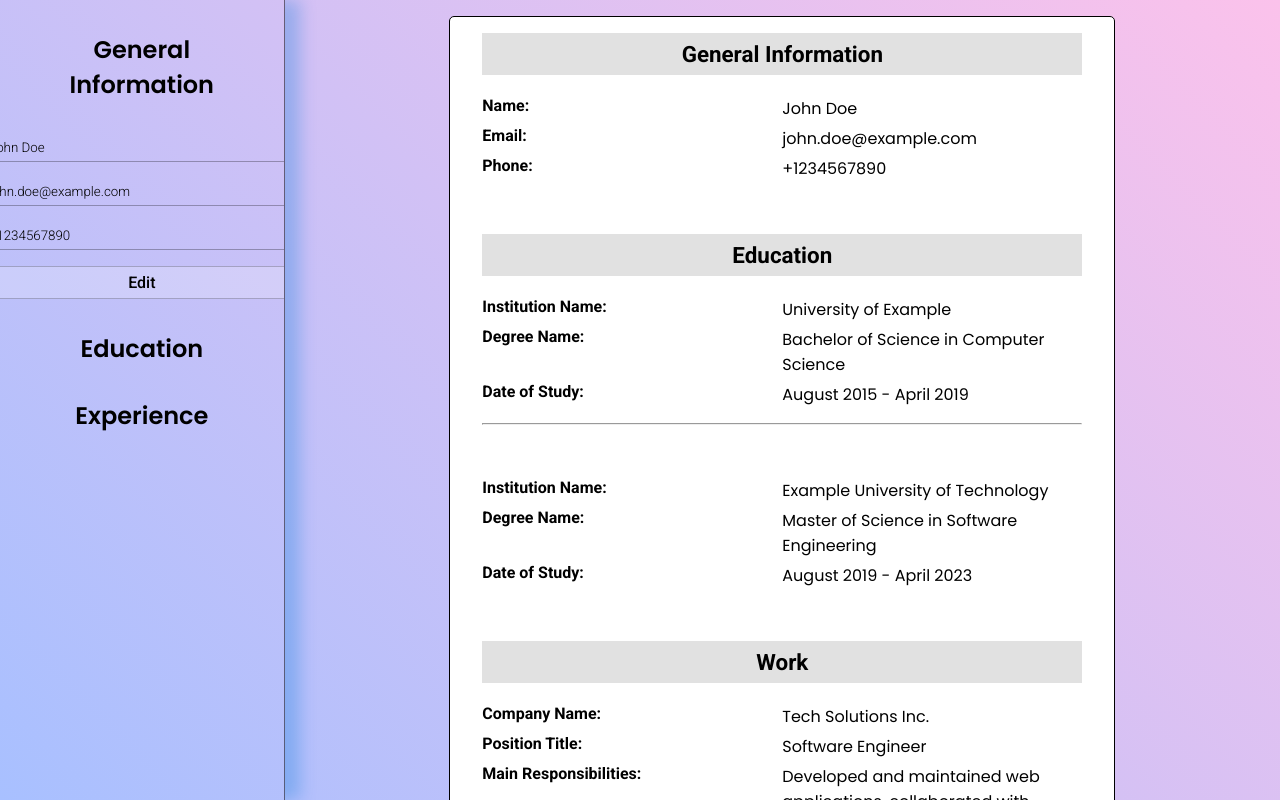
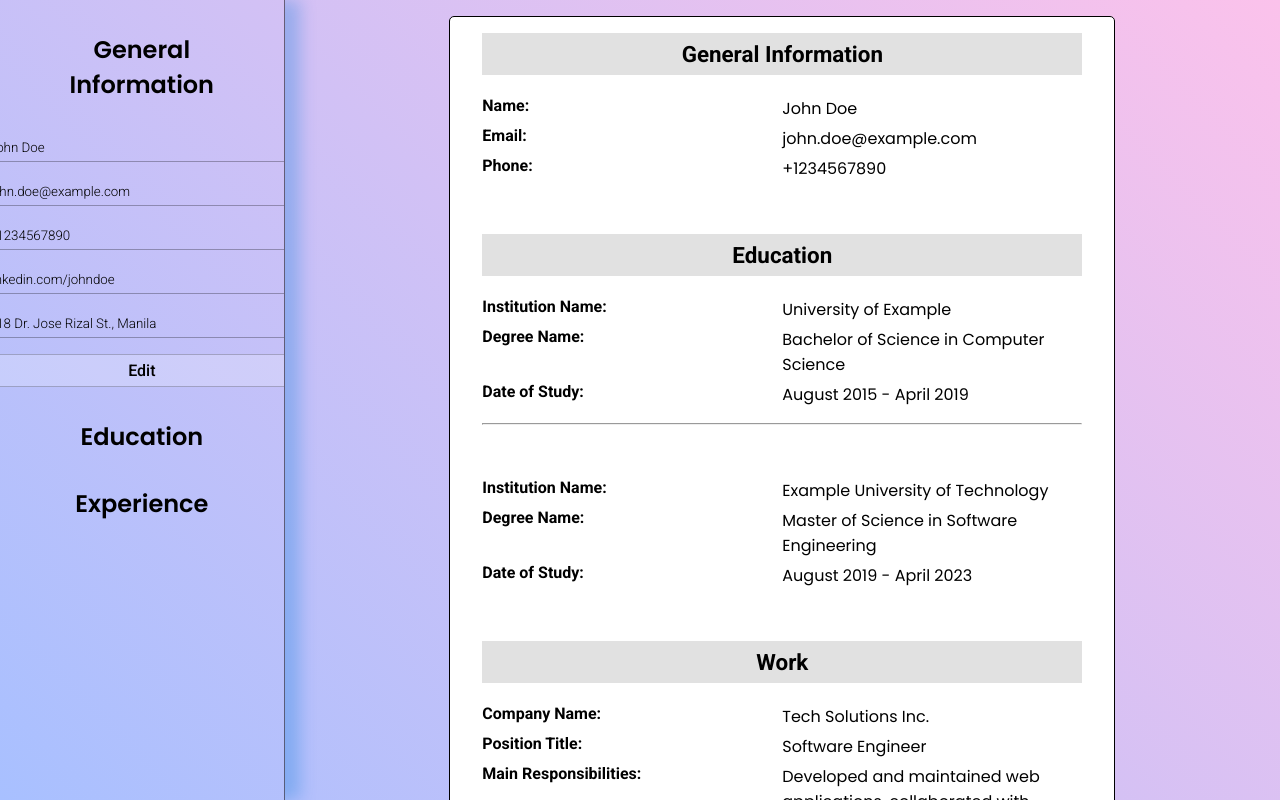
Before and after one commit to espiritukarl/odin-cv-application, a React (Vite) app: page / in a window 1280 px wide. Built offline with nearby package versions, Linux system fonts and the light colour scheme.

Commit message:
Added necessary inputs for added Data

```diff
--- a/src/components/GeneralInfo.jsx
+++ b/src/components/GeneralInfo.jsx
@@ -4,6 +4,7 @@ import "../styles/form.css";
 
 function GeneralInfo({ updateCV }) {
   const [info, setInfo] = useState(cvData.generalInfo);
+  const showGeneralInfo = info.name === "";
 
   function handleChange(e) {
     const { name, value } = e.target;
@@ -44,11 +45,27 @@ function GeneralInfo({ updateCV }) {
           placeholder="Telephone"
           onChange={handleChange}
         />
-
+        <input
+          type="tel"
+          id="tel"
+          name="tel"
+          value={info.linkedin}
+          placeholder="LinkedIn"
+          onChange={handleChange}
+        />
+        <input
+          type="tel"
+          id="tel"
+          name="tel"
+          value={info.loc}
+          placeholder="Location"
+          onChange={handleChange}
+        />
         <button
           type="button"
           onClick={handleSubmit}
           className="section-submit roboto-medium"
+          disabled={showGeneralInfo}
         >
           Edit
         </button>
```
